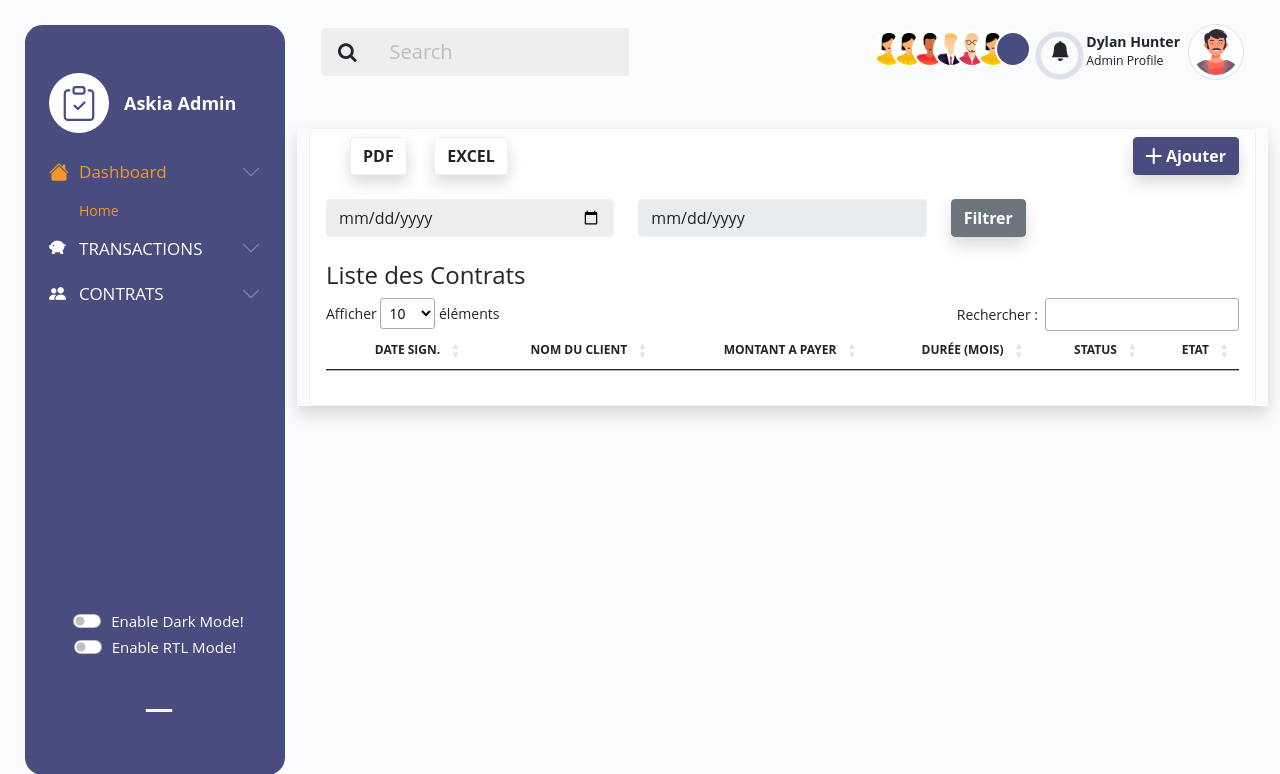
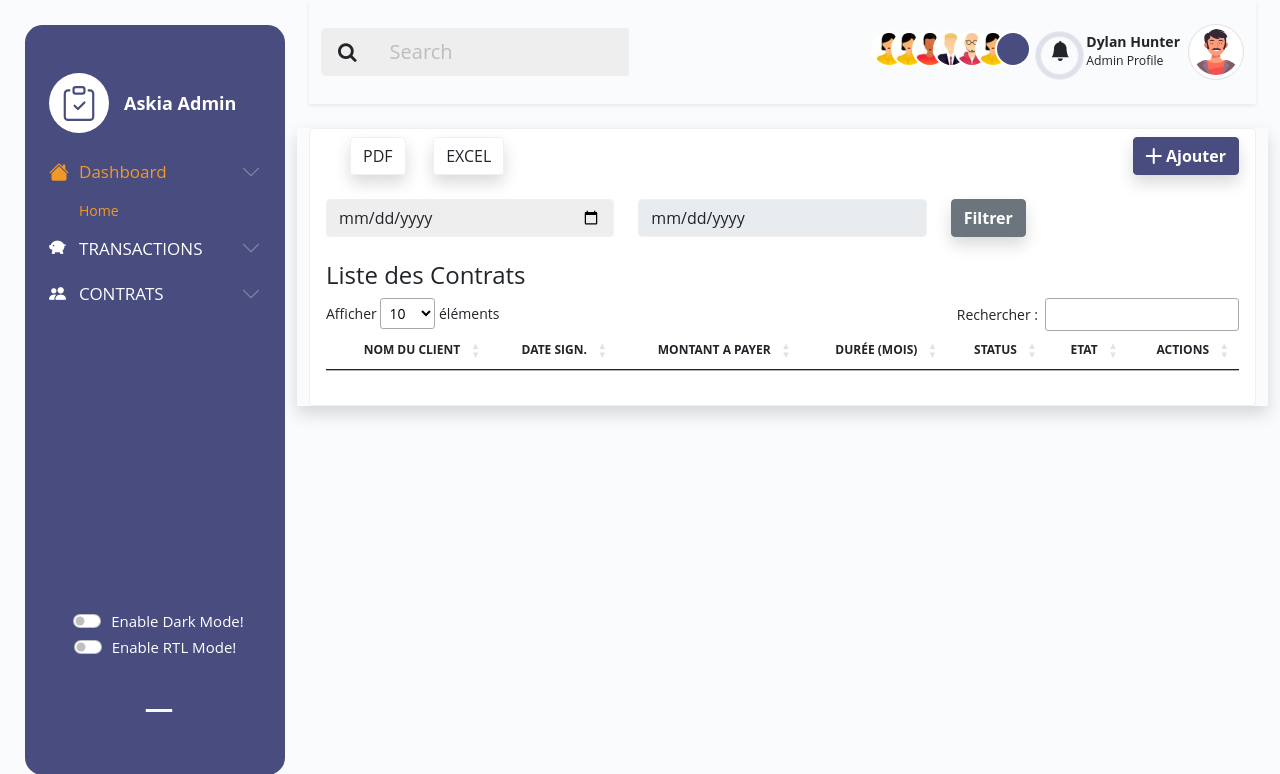
Before and after one commit to Fayssol/credit-bail, a Django app: page /contrats/ in a window 1280 px wide. Shown: the top 774 px of the page. Run offline with Django 5.2, Linux system fonts and the light colour scheme; lists and menus that the app fills with data are empty; some libraries are stand-ins or nearby versions; some web fonts are replaced.

Commit message:
actions de contrats

```diff
--- a/askia_solution/askia_admin/static/js/ajax_contrat.js
+++ b/askia_solution/askia_admin/static/js/ajax_contrat.js
@@ -67,12 +67,46 @@ $(document).ready(function() {
           // langage: langage,
            columns: [
                // {data: 'id', visible: false},
+               { data: 'client', visible: true, title:"Nom du Client",
+               render: function ( data, type, row ) {
+                return '<div class="input-group text-center p-2">' +
+                    '<img src="/static/img/user-solid.svg" alt="">' +
+                    '<span class="fw-bolder">'+row.client+'</span>' +
+                    '</div>';
+                }
+            },
                { data: 'date_contrat', visible: true ,title:"Date Sign."},
-               { data: 'client', visible: true, title:"Nom du Client" },
-               { data: 'montant_contrat', visible: true,title:"Montant A Payer" },
+               { data: 'montant_contrat', visible: true,title:"Montant A Payer",
+                    render: function ( data, type, row ) {
+
+                        return '<span class="text-primary">'+row.montant_contrat+'</span>';
+
+                    }
+                },
                { data: 'duree', visible: true,title:"Durée (mois)" },
-               { data: 'status', visible: true, title:"Status" },
+               { data: 'status', visible: true, title:"Status",
+                    render:function(data, type, row){
+                        if(row.status == "A_JOUR"){
+                            return '<span class="alert alert-success fw-bolder p-1 rounded-pill ">'+'okay'+'</span>';
+                        }
+                    }
+                },
+
                { data: 'etat', visible: true,title:"Etat" },
+
+               {data:'actions', visible:true, title:'Actions',
+                        render: function(data, type, row){
+                            return '<div class="dropdown">'+
+                            ' <button class="btn btn-outline-primary dropdown-toggle" type="button" id="dropdownMenuButton2" data-bs-toggle="dropdown" aria-expanded="false">'+
+                            ' <i class="bi bi-three-dots"></i>'+
+                            ' </button>'+
+                            ' <ul class="dropdown-menu dropdown-menu-dark" aria-labelledby="dropdownMenuButton2">'+
+                            '<li><a class="dropdown-item active" href="#">Action</a></li>'+
+                            '<li><a class="dropdown-item" href="#">Another action</a></li>'+
+                            ' </ul>'+
+                            '</div>';
+                        }
+                }
 
            ],
            columnDefs: [
--- a/askia_solution/askia_admin/templates/contrats/create.html
+++ b/askia_solution/askia_admin/templates/contrats/create.html
@@ -18,7 +18,7 @@
     {% csrf_token %}
 
     <fieldset class="border p-3 shadow-sm  border-dark">
-      <legend class="w-auto px-2 fs-6 shadow text-secondary fw-bold">Client Info</legend>
+      <legend class="w-auto px-2 fs-6 shadow-4 text-secondary fw-bold shadow">Client Info</legend>
       <div class="row g-3">
         <div class="col-md-6 mb-3">
           <label for="nomClt" class="form-label fs-5">Nom & Prénoms</label>
--- a/askia_solution/askia_admin/templates/contrats/list.html
+++ b/askia_solution/askia_admin/templates/contrats/list.html
@@ -26,8 +26,8 @@
 
                 <!--  -->
                 <div class="d-grid gap-2 d-md-block">
-                  <button type="button" class="btn btn-outline-secondary mx-4 fw-bold fs-6 shadow">PDF</button>
-                  <button type="button" class="btn btn-outline-secondary fw-bold fs-6 shadow">EXCEL</button>
+                  <button type="button" class="btn btn-outline-secondary mx-4  fs-6 shadow">PDF</button>
+                  <button type="button" class="btn btn-outline-secondary fs-6 shadow">EXCEL</button>
                 </div>
                <a href="{% url 'askia_admin:contrat_form' %}">
                 <button type="button" class="btn btn-primary btn-pill fw-bold fs-6 shadow" data-bs-toggle="modal" data-bs-target="#exampleModalLg">
--- a/askia_solution/askia_admin/templates/fragments/header.html
+++ b/askia_solution/askia_admin/templates/fragments/header.html
@@ -1,6 +1,6 @@
 {% load static %}
 
-<div class="header">
+<div class="header shadow-sm">
   <nav class="navbar py-4">
       <div class="container-xxl">
 
--- a/askia_solution/askia_admin/templates/fragments/sidebar.html
+++ b/askia_solution/askia_admin/templates/fragments/sidebar.html
@@ -35,8 +35,8 @@
           </li>
 
           <li class="collapsed">
-              <a class="m-link" data-bs-toggle="collapse" data-bs-target="#tikit-Components" href="#"><i
-                      class="icofont-ticket bi bi-people-fill"></i> <span>CONTRATS</span> <span class="arrow icofont-dotted-down ms-auto text-end fs-5 bi bi-chevron-down"></span></a>
+              <a class="m-link" data-bs-toggle="collapse" data-bs-target="#tikit-Components" href="#">
+                <i class="icofont-ticket bi bi-people-fill "></i> <span>CONTRATS</span> <span class="arrow icofont-dotted-down ms-auto text-end fs-5 bi bi-chevron-down"></span></a>
               <!-- Menu: Sub menu ul -->
               <ul class="sub-menu collapse" id="tikit-Components">
                   <li><a class="ms-link" href="{% url 'askia_admin:contrat_form' %}"> <span>Enreg. Contrat</span></a></li>
--- a/askia_solution/askia_admin/templates/layouts/base.html
+++ b/askia_solution/askia_admin/templates/layouts/base.html
@@ -76,6 +76,8 @@
 <script src="{% static '/js/validations_fonctions.js' %}"></script>
 <script src="{% static '/js/vider_champs.js' %}"></script>
 <script src="{% static '/js/trans_form_validations.js' %}"></script>
+
+
 {% block footer_js %}
 
 {% endblock %}
--- a/askia_solution/askia_admin/templates/transactions/liste.html
+++ b/askia_solution/askia_admin/templates/transactions/liste.html
@@ -18,8 +18,8 @@
 
                 <!--  -->
                 <div class="d-grid gap-2 d-md-block">
-                  <button type="button" class="btn btn-outline-secondary mx-4 fw-bold fs-6 shadow">PDF</button>
-                  <button type="button" class="btn btn-outline-secondary fw-bold fs-6 shadow">EXCEL</button>
+                  <button type="button" class="btn btn-outline-secondary mx-4  fs-6 shadow">PDF</button>
+                  <button type="button" class="btn btn-outline-secondary fs-6 shadow">EXCEL</button>
                 </div>
 
                 <button type="button" class="btn btn-primary btn-pill fw-bold fs-6 shadow" data-bs-toggle="modal" data-bs-target="#exampleModalLg">
--- a/askia_solution/askia_admin/vues/client_views.py
+++ b/askia_solution/askia_admin/vues/client_views.py
@@ -135,9 +135,9 @@ def contrat_view(request):
                 Q(montant_contrat__icontains=search)|
                 Q(duree__icontains=search)|
                 Q(date_contrat__icontains=search)|
-                Q(client__nom_icontains=search)|
-                Q(status_icontains=search)|
-                Q(etat_icontains=search)
+                Q(client__nom__icontains=search)|
+                Q(status__icontains=search)|
+                Q(etat__icontains=search)
 
             )
         ##recherche entre deux dates
```
Also changed, not shown: askia_solution/askia_admin/static/js/ajax_transaction.js (+1 -8 lines), 1 other file.
